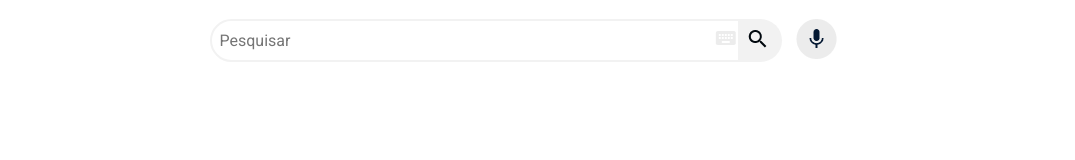
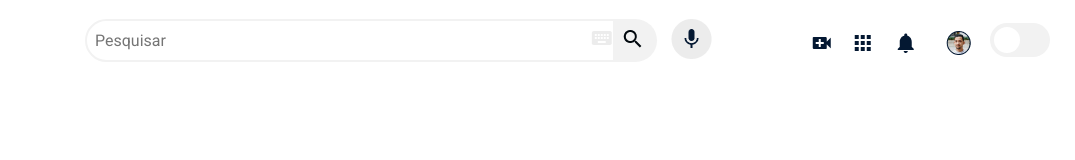
Before and after one commit to viniciusdamascenosouza/projeto-vidflow, a plain HTML site: page index.html in a window 1280 px wide. Shown: the full height of the page, 205-1280 px from the left. Drawn offline with Linux system fonts and the light colour scheme.

Commit message:
Ícones do cabeçalho

```diff
--- a/index.html
+++ b/index.html
@@ -32,7 +32,14 @@
                 </form>
             </div>
             <div class="cabecalho__icones__item">
-
+                <a href="" class="cabecalho__videos"></a>
+                <a href="" class="cabecalho__apps"></a>
+                <a href="" class="cabecalho__notificacoes"></a>
+                <a href="" class="cabecalho__avatar"></a>
+                <label for="" class="cabecalho__switch">
+                    <input type="checkbox" class="cabecalho__switch-input">
+                    <span class="cabecalho__switch-slider"></span>
+                </label>
             </div>
         </nav>
     </header>
```
